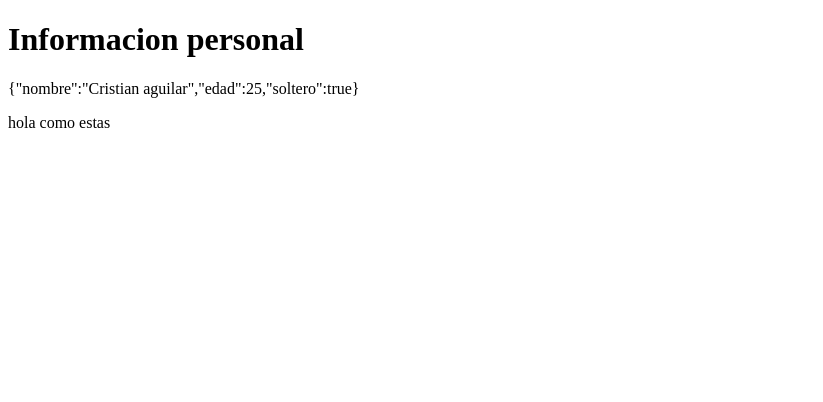
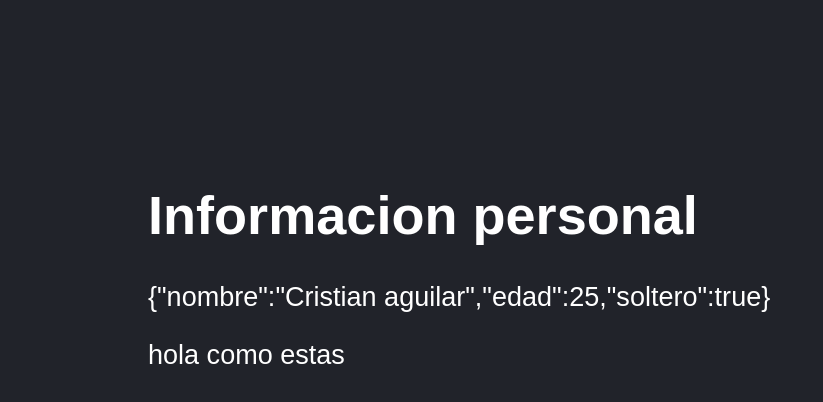
Before and after one commit to cris02/react_modulo_02, a React (Vite) app: page / in a window 1280 px wide. Shown: the top 402 px of the page, without its empty margins (0-823 px from the left). Built offline with nearby package versions, Linux system fonts and the light colour scheme.

Commit message:
estilos css en react

```diff
--- a/src/main.jsx
+++ b/src/main.jsx
@@ -2,6 +2,9 @@
 import ReactDOM from 'react-dom/client';
 import { HelloWordApp } from './HelloWordApp';
 import { FirtApp } from './FirtApp';
+
+// importar estilos css
+import './styles.css';
 
 {/* <HelloWordApp /> */}
 {/* <FirtApp /> */}
--- /dev/null
+++ b/src/styles.css
@@ -0,0 +1,8 @@
+
+html, body {
+    background-color: #21232A;
+    color: white;
+    font-family: Arial, Helvetica, sans-serif;
+    font-size: 1.3rem;
+    padding: 70px;
+}
```
